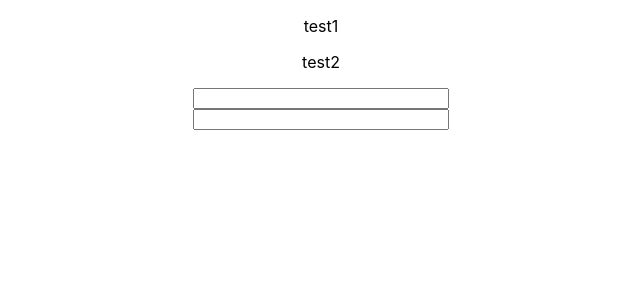
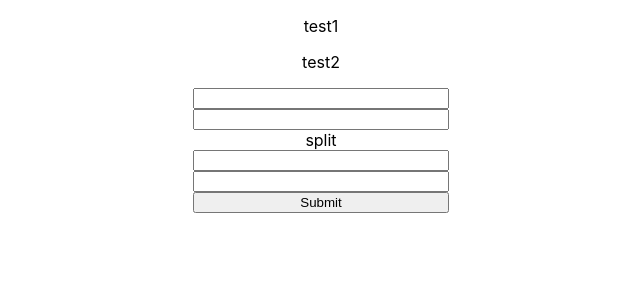
Before and after one commit to Mattp15/capstone-frontend, a React (Create React App) app: page / in a window 1280 px wide. Shown: the top 300 px of the page, without its empty margins (319-959 px from the left). Built offline with nearby package versions, Linux system fonts and the light colour scheme.

Commit message:
Got coloring stuff figured out

```diff
--- a/src/Components/Forms/Input.js
+++ b/src/Components/Forms/Input.js
@@ -1,6 +1,15 @@
 import React from 'react'
 
-const Input = ({ type, value, onChange, name }) => {
-  return <input type={type} value={value} onChange={onChange} name={name} />
+const Input = ({ type, value, onChange, name, style }) => {
+  return <input type={type} value={value} onChange={onChange} name={name} style={x.password[style]} />
 }
 export default Input
+
+const x = {
+  password: {
+    green: {
+      border: '3px solid green',
+    },
+    red: { border: '3px solid red' },
+  },
+}
--- a/src/Components/Forms/Login.js
+++ b/src/Components/Forms/Login.js
@@ -3,10 +3,12 @@ import React, { useState, useEffect, useContext } from 'react'
 import Input from './Input'
 
 const Login = (props) => {
-  const [email, setEmail] = useState('')
-  const [matchEmail, setMatchEmail] = useState('')
-  const [password, setPassword] = useState('')
-  const [matchPassword, setMatchPassword] = useState('')
+  const [email, setEmail] = useState()
+  const [matchEmail, setMatchEmail] = useState()
+  const [password, setPassword] = useState()
+  const [matchPassword, setMatchPassword] = useState()
+  const [submission, setSubmission] = useState()
+  const [color, setColor] = useState()
 
   const handleChange = ({ target }) => {
     const { value, name } = target
@@ -15,18 +17,74 @@ const Login = (props) => {
       setEmail((prev) => {
         prev += value
       })
+    } else if (name === 'matchEmail') {
+      setMatchEmail((prev) => {
+        prev += value
+      })
+    }
+    const passwordRegex = 'temp'
+    if (name === 'password') {
+      setPassword((prev) => {
+        prev += value
+      })
+    } else if (name === 'matchPassword') {
+      setMatchPassword((prev) => {
+        prev += value
+      })
+      setColor('')
+    }
+  }
+
+  const handleSubmit = (e) => {
+    e.preventDefault()
+    const addToSubmissions = (value, name) => {
+      setSubmission((prev) => ({
+        prev,
+        [name]: value,
+      }))
+    }
+    const { target } = e
+    if (target[0].value.toLowerCase() === target[1].value.toLowerCase()) {
+      const { value, name } = target[0]
+      if (isValidEmail(value)) {
+        console.log('valid')
+        addToSubmissions(value.toLowerCase(), name)
+      }
+    } else {
+      console.log('not matching')
+      return false
+    }
+    if (target[2].value === target[3].value) {
+      console.log(target[2].value, target[3].value, 'matching')
+    } else {
+      console.log('whoo')
+      setColor('red')
+      console.log(style.password.borderColor)
     }
   }
 
   return (
-    <form style={style.formStyle}>
+    <form onSubmit={handleSubmit} style={style.formStyle}>
       <Input type='text' value={email} name='email' onChange={handleChange} />
       <Input type='text' value={matchEmail} name='matchEmail' onChange={handleChange} />
+      <label>split</label>
+      <Input type='text' value={password} name='password' onChange={handleChange} />
+      <Input type='text' value={matchPassword} name='matchPassword' onChange={handleChange} style={color} />
+      <Input type='submit' value='Submit' />
     </form>
   )
 }
 export default Login
 
+export const isValidEmail = (email) => {
+  const regex = /^[a-zA-Z0-9.!#$%&'*+/=?^_`{|}~-]+@[a-zA-Z0-9-]+(?:\.[a-zA-Z0-9-]+)*$/
+
+  if (email.match(regex)) {
+    if (/gmail.com$/.test(email) || /yahoo.com$/.test(email) || /hotmail.com$/.test(email) || /aol.com$/.test(email) || /comcast.net$/.test(email) || /outlook.com$/.test(email)) {
+      return true
+    }
+  }
+}
 const style = {
   formStyle: {
     display: 'flex',
@@ -34,4 +92,10 @@ const style = {
     width: '20vw',
     margin: '0 auto',
   },
+  // green: {
+  //   border: '3px solid green',
+  // },
+  // red: {
+  //   border: '3px solid red',
+  // },
 }
```
